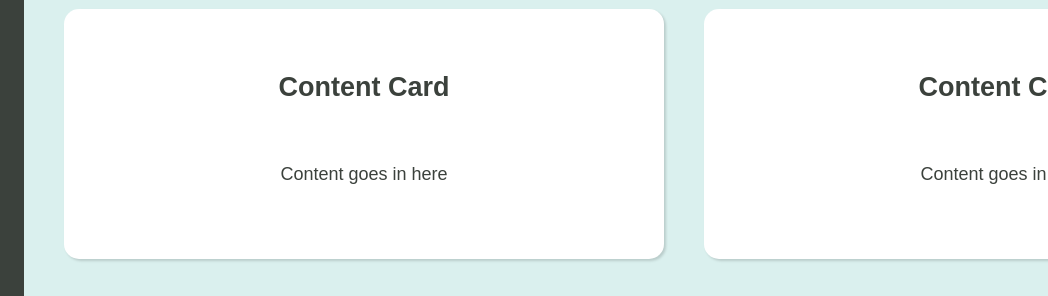
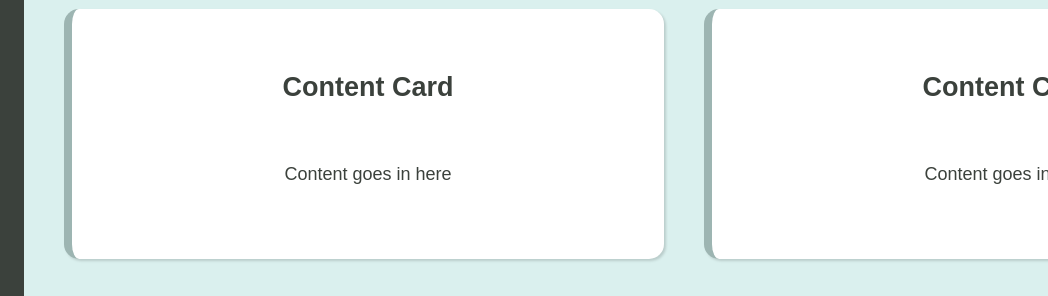
Before and after one commit to ash-taylor/admin-dashboard, a plain HTML site: page index.html in a window 1280 px wide. Shown: the part 398-694 px from the top of the page, 232-1280 px from the left. Drawn offline with Linux system fonts and the light colour scheme.

Commit message:
adds left border styling to cards

```diff
--- a/styles/style.css
+++ b/styles/style.css
@@ -237,6 +237,7 @@ body {
 
 .card {
     text-align: center;
+    border-left: 8px solid var(--color_4);
     border-radius: 15px;
     box-sizing: border-box;
     background-color: var(--color_5);
```
